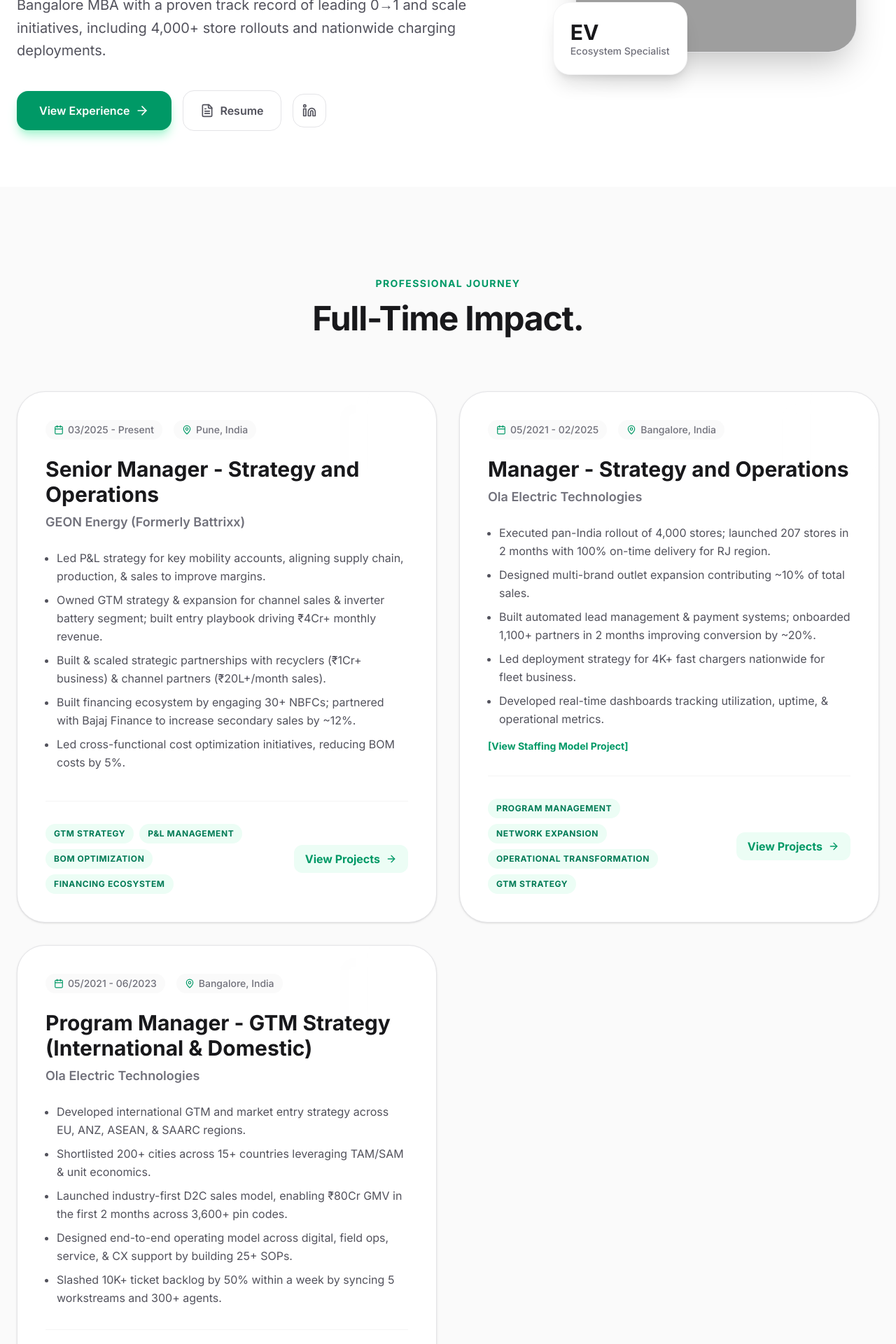
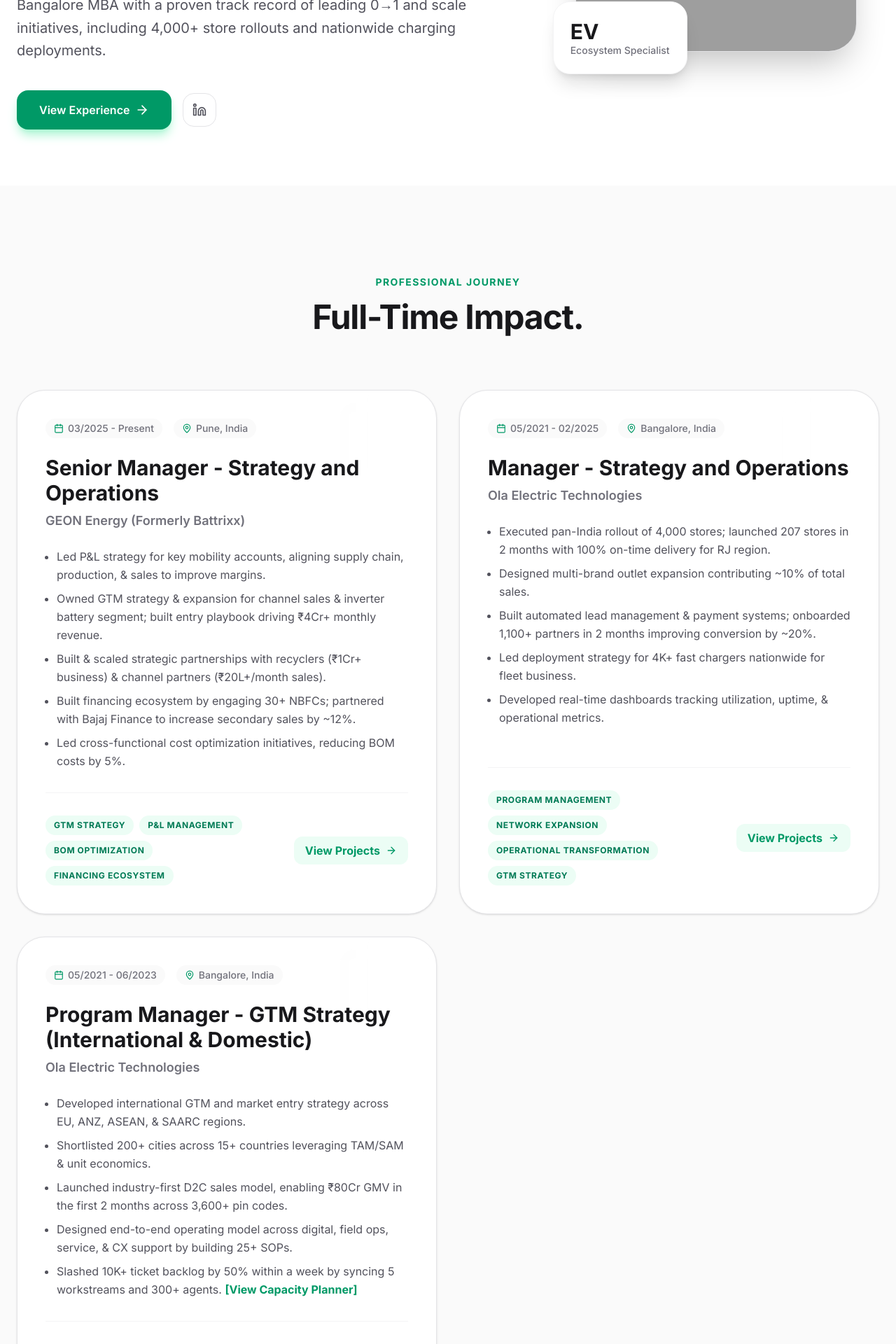
Before and after one commit to purushottam-puru/portfolio, a React (Vite) app: page /#/ in a window 1280 px wide. Shown: the part 780-2700 px from the top of the page at 70% size. Built offline with nearby package versions, Linux system fonts and the light colour scheme; grey boxes are pictures that could not be loaded.

Commit message:
feat: Streamline and consolidate content
Removes redundant links and specific project details from the hero and experience sections. Consolidates educational project and achievement details into a more concise format, improving overall content readability and focus.

```diff
--- a/src/components/Education.tsx
+++ b/src/components/Education.tsx
@@ -31,22 +31,6 @@ export default function Education() {
                     <p className="text-zinc-600 text-sm md:text-base leading-relaxed">
                       Specialized in <span className="text-emerald-600 font-bold">Strategy and Operations</span>. This degree fundamentally shifted my approach from purely execution-focused to strategic decision-making, leveraging data-driven frameworks to solve complex business problems.
                     </p>
-                    <div className="grid grid-cols-1 sm:grid-cols-2 gap-4">
-                      <div className="p-4 rounded-xl bg-zinc-50 border border-zinc-100">
-                        <h5 className="text-xs font-bold text-zinc-400 uppercase tracking-wider mb-2">Key Projects</h5>
-                        <ul className="text-xs md:text-sm text-zinc-600 space-y-1">
-                          <li>• Supply Chain Optimization for E-commerce</li>
-                          <li>• Market Entry Strategy for Fintech</li>
-                        </ul>
-                      </div>
-                      <div className="p-4 rounded-xl bg-zinc-50 border border-zinc-100">
-                        <h5 className="text-xs font-bold text-zinc-400 uppercase tracking-wider mb-2">Achievements</h5>
-                        <ul className="text-xs md:text-sm text-zinc-600 space-y-1">
-                          <li>• Top 10% in Operations Management</li>
-                          <li>• Case Study Competition Finalist</li>
-                        </ul>
-                      </div>
-                    </div>
                   </div>
                 </div>
               </div>
--- a/src/components/Experience.tsx
+++ b/src/components/Experience.tsx
@@ -34,11 +34,6 @@ const fullTime = [
           <li>Led deployment strategy for 4K+ fast chargers nationwide for fleet business.</li>
           <li>Developed real-time dashboards tracking utilization, uptime, & operational metrics.</li>
         </ul>
-        <p className="text-sm">
-          <Link to="/capacity" className="inline-flex items-center gap-1 text-emerald-600 font-bold hover:underline">
-            [View Staffing Model Project]
-          </Link>
-        </p>
       </div>
     ),
     skills: ["Program Management", "Network Expansion", "Operational Transformation", "GTM Strategy"],
@@ -55,7 +50,12 @@ const fullTime = [
         <li>Shortlisted 200+ cities across 15+ countries leveraging TAM/SAM & unit economics.</li>
         <li>Launched industry-first D2C sales model, enabling ₹80Cr GMV in the first 2 months across 3,600+ pin codes.</li>
         <li>Designed end-to-end operating model across digital, field ops, service, & CX support by building 25+ SOPs.</li>
-        <li>Slashed 10K+ ticket backlog by 50% within a week by syncing 5 workstreams and 300+ agents.</li>
+        <li>
+          Slashed 10K+ ticket backlog by 50% within a week by syncing 5 workstreams and 300+ agents.{" "}
+          <Link to="/capacity" className="text-emerald-600 font-bold hover:underline">
+            [View Capacity Planner]
+          </Link>
+        </li>
       </ul>
     ),
     skills: ["Market Entry", "International GTM", "D2C Sales", "SOP Design"],
--- a/src/components/Hero.tsx
+++ b/src/components/Hero.tsx
@@ -32,14 +32,6 @@ export default function Hero() {
               <ArrowRight className="w-5 h-5 group-hover:translate-x-1 transition-transform" />
             </Link>
             <div className="flex items-center gap-4">
-              <a
-                href="#"
-                className="flex items-center gap-2 px-6 py-4 rounded-2xl border border-zinc-200 text-zinc-600 font-semibold hover:bg-zinc-50 hover:border-zinc-300 transition-all"
-                title="Download Resume"
-              >
-                <FileText className="w-5 h-5" />
-                Resume
-              </a>
               <a
                 href="https://www.linkedin.com/in/purushottam-puru/"
                 target="_blank"
```
